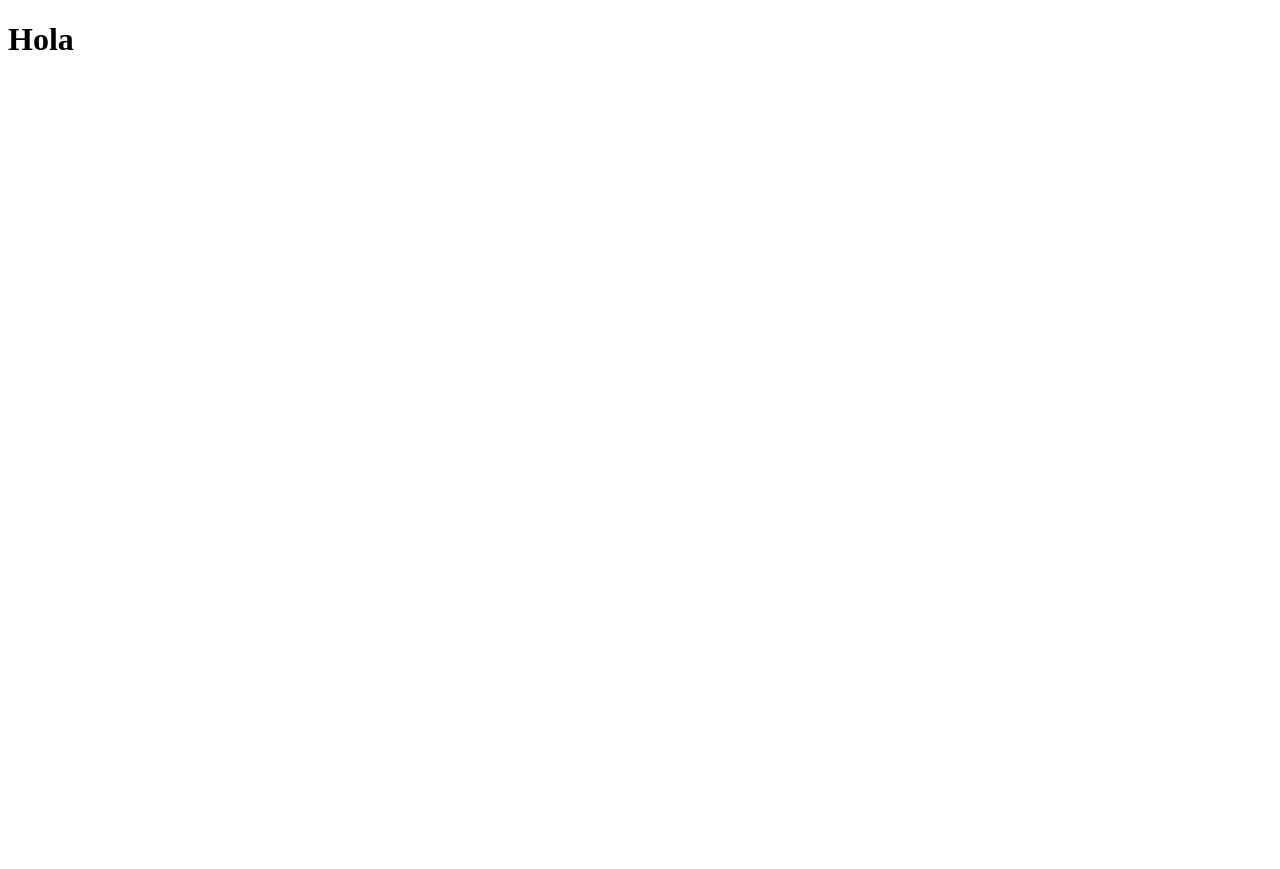
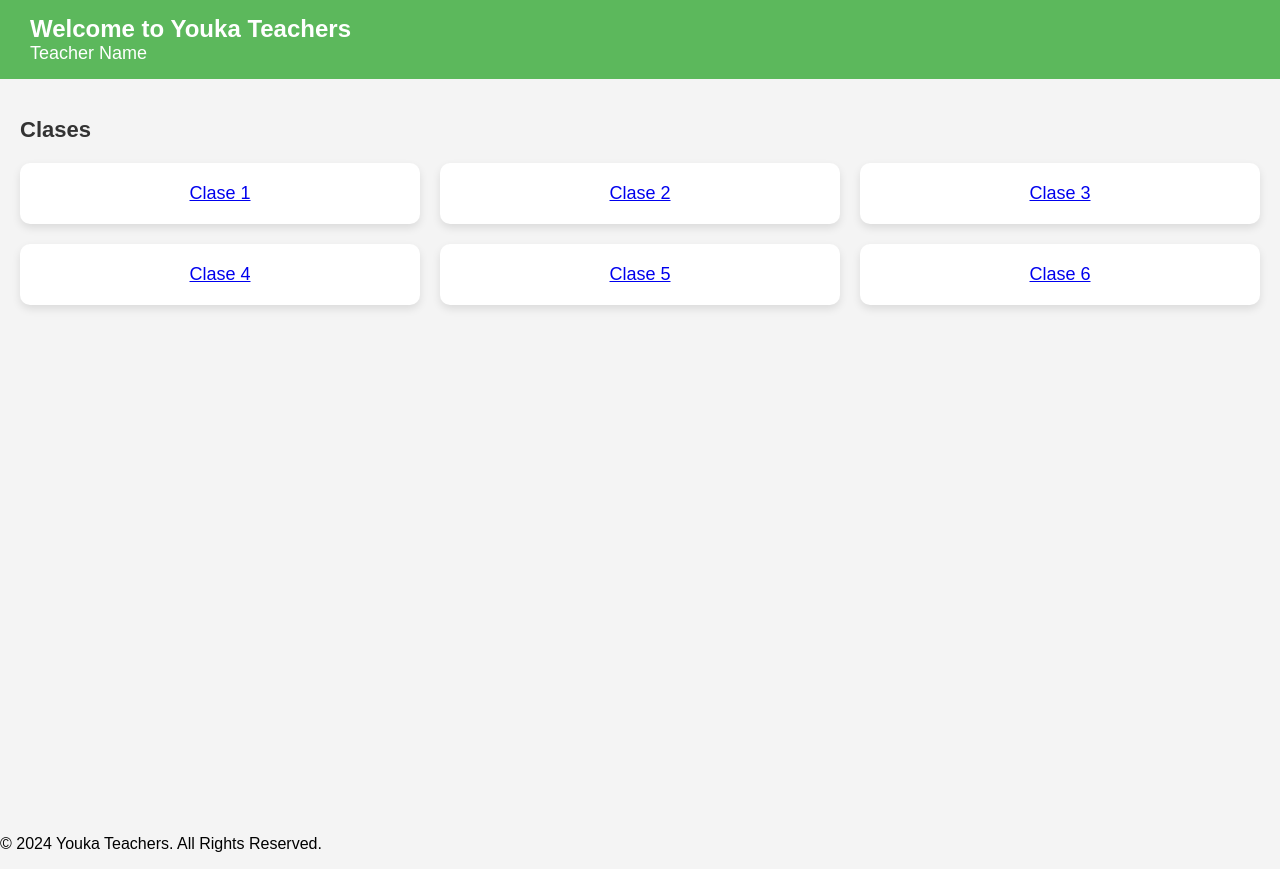
Before and after one commit to villagraandres/proyprof, a Django app: page /auth/dash in a window 1280 px wide. Before the commit the page is almost empty. Before the commit the page ends 50 px from the top, so only its background shows below. Run offline with Django 5.2, Linux system fonts and the light colour scheme.

Commit message:
dashboard

```diff
--- a/miapp/templates/login/clase.html
+++ b/miapp/templates/auth/clase.html
@@ -1,10 +1,12 @@
+{% load static %}
+
 <!DOCTYPE html>
 <html lang="es">
 <head>
     <meta charset="UTF-8">
     <meta name="viewport" content="width=device-width, initial-scale=1.0">
     <title>Clase 1 - Youka Teachers</title>
-    <link rel="stylesheet" href="clase_style.css">
+    <link rel="stylesheet" href="{% static 'clase_style.css' %}">
 </head>
 <body>
     <header>
--- a/miapp/templates/auth/dash.html
+++ b/miapp/templates/auth/dash.html
@@ -1,11 +1,38 @@
+{% load static %}
 <!DOCTYPE html>
-<html lang="en">
+<html lang="es">
 <head>
     <meta charset="UTF-8">
     <meta name="viewport" content="width=device-width, initial-scale=1.0">
-    <title>Document</title>
+    <title>Inicio - Youka Teachers</title>
+    <link rel="stylesheet" href="{% static 'inicio_style.css' %}">
 </head>
 <body>
-    <h1>Hola</h1>
+    <header>
+        <div class="header-container">
+            <h1>Welcome to Youka Teachers</h1>
+            <div class="user-section">
+                <span>Teacher Name</span>
+            </div>
+        </div>
+    </header>
+
+    <div class="main-container">
+        <section class="class-section">
+            <h2>Clases</h2>
+            <div class="class-grid">
+                <a href="{% url 'clase' %}" class="class-box">Clase 1</a>
+                <a href="{% url 'clase' %}" class="class-box">Clase 2</a>
+                <a href="{% url 'clase' %}" class="class-box">Clase 3</a>
+                <a href="{% url 'clase' %}" class="class-box">Clase 4</a>
+                <a href="{% url 'clase' %}" class="class-box">Clase 5</a>
+                <a href="{% url 'clase' %}" class="class-box">Clase 6</a>
+            </div>
+        </section>
+    </div>
+
+    <footer>
+        <p>&copy; 2024 Youka Teachers. All Rights Reserved.</p>
+    </footer>
 </body>
 </html>
--- a/miapp/urls.py
+++ b/miapp/urls.py
@@ -5,4 +5,5 @@
     path('',views.index,name='index'),
     path('crear',views.crear,name='crear'),
     path('auth/dash',views.dash,name='dash'),
+    path('auth/clase',views.clase,name='clase'),
 ]
--- a/miapp/views.py
+++ b/miapp/views.py
@@ -61,3 +61,6 @@
 
 def dash(request):
     return render(request,"auth/dash.html")
+
+def clase(request):
+    return render(request,"auth/clase.html")
```
Also changed, not shown: db.sqlite3.
